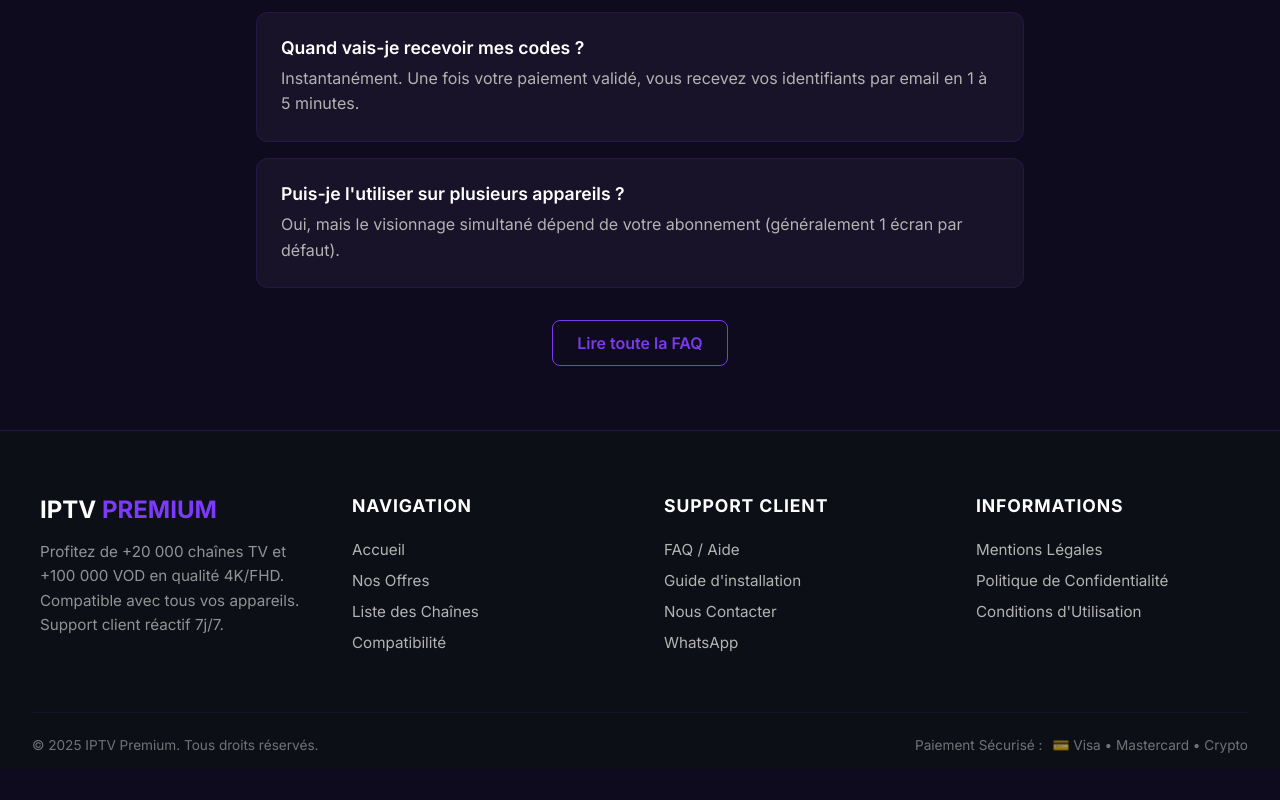
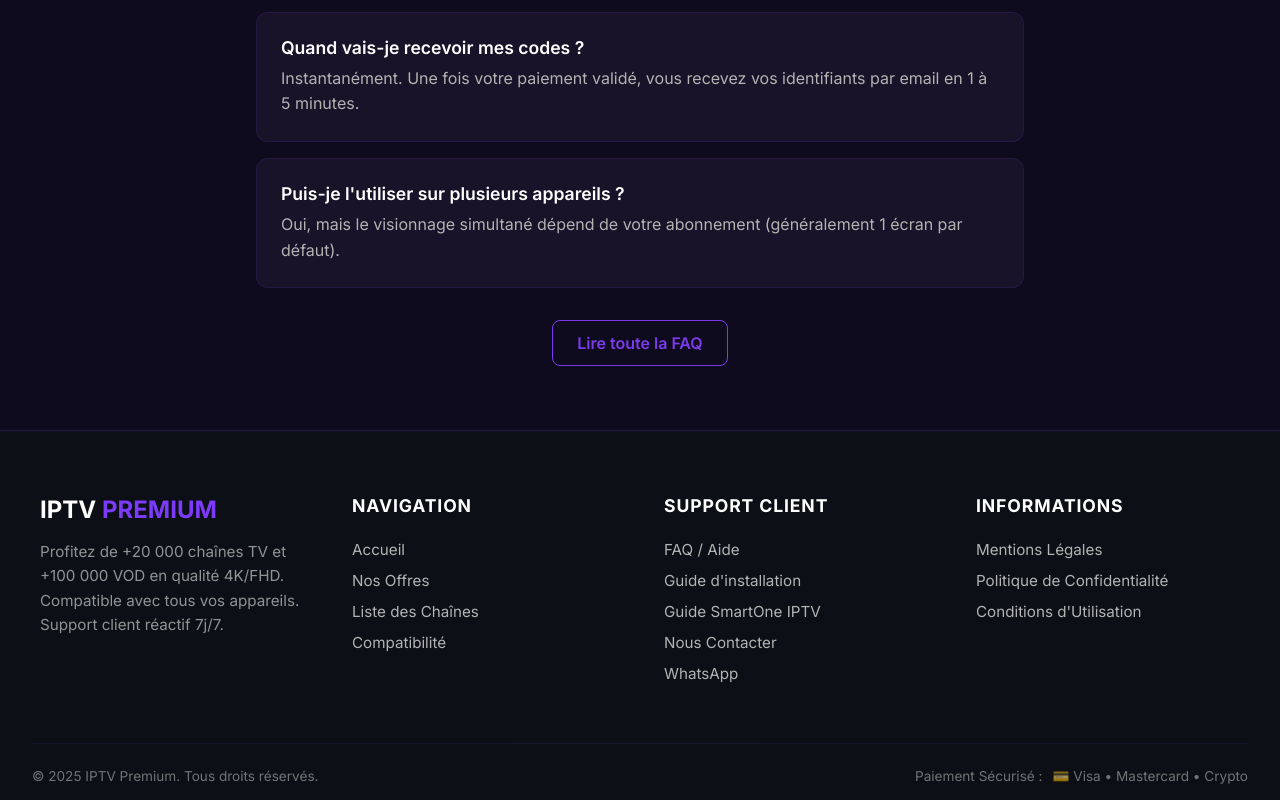
Before and after one commit to SmailNilson/iptv-platform, a Next.js app: page / in a window 1280 px wide. Shown: the part 2794-3594 px from the top of the page. Before the commit the page ends 3563 px from the top, so only its background shows below. Built offline with nearby package versions, Linux system fonts and the light colour scheme.

Commit message:
Add SmartOne IPTV guide link to footer

```diff
--- a/src/components/layout/Footer.tsx
+++ b/src/components/layout/Footer.tsx
@@ -33,6 +33,7 @@ export const Footer = () => {
                     <ul>
                         <li><Link href="/faq">FAQ / Aide</Link></li>
                         <li><Link href="/blog/installer-iptv-smart-tv">Guide d'installation</Link></li>
+                        <li><Link href="/blog/smartone-iptv">Guide SmartOne IPTV</Link></li>
                         <li><Link href="/contact">Nous Contacter</Link></li>
                         <li><a href="https://wa.me/17575357760" target="_blank" rel="noopener noreferrer">WhatsApp</a></li>
                     </ul>
```
